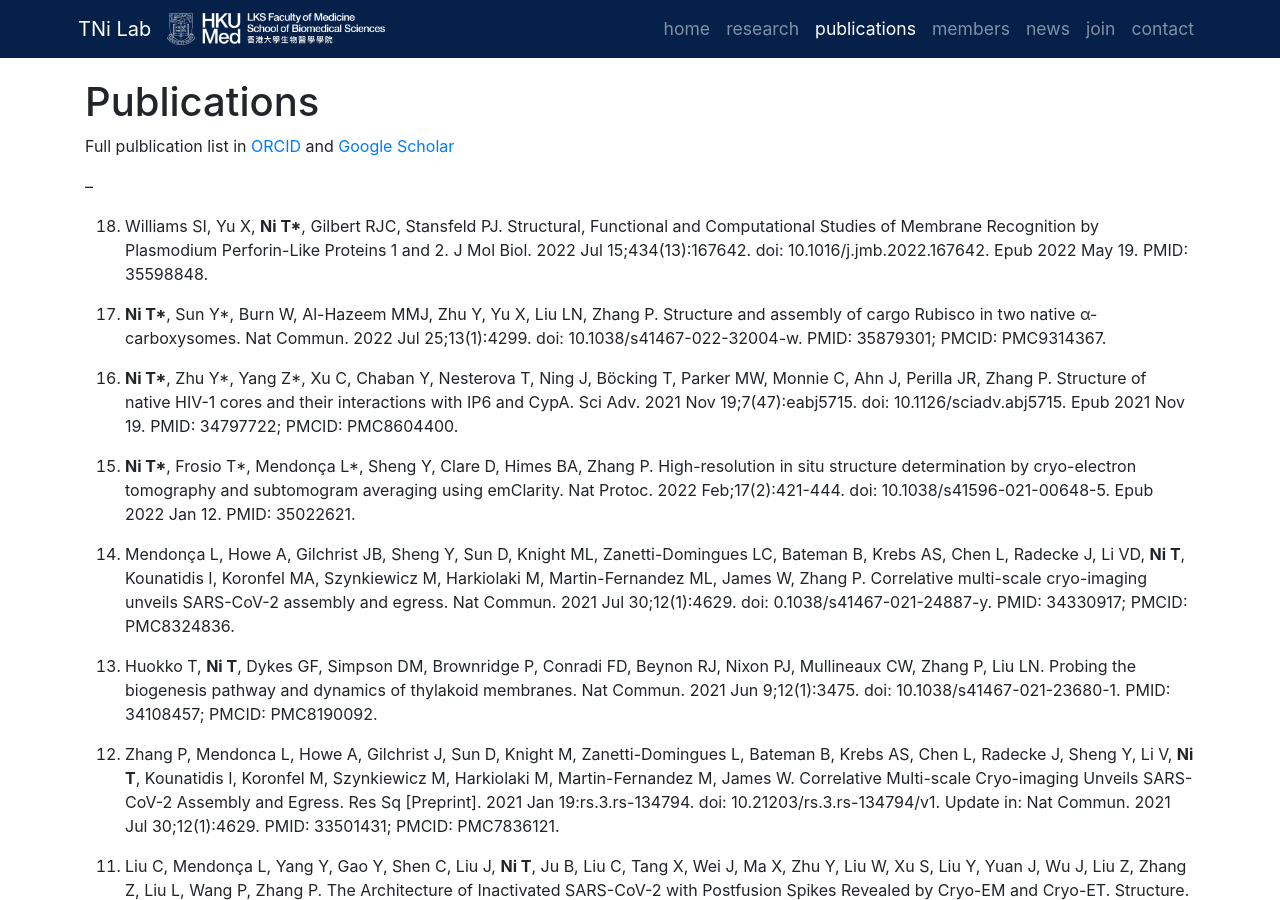
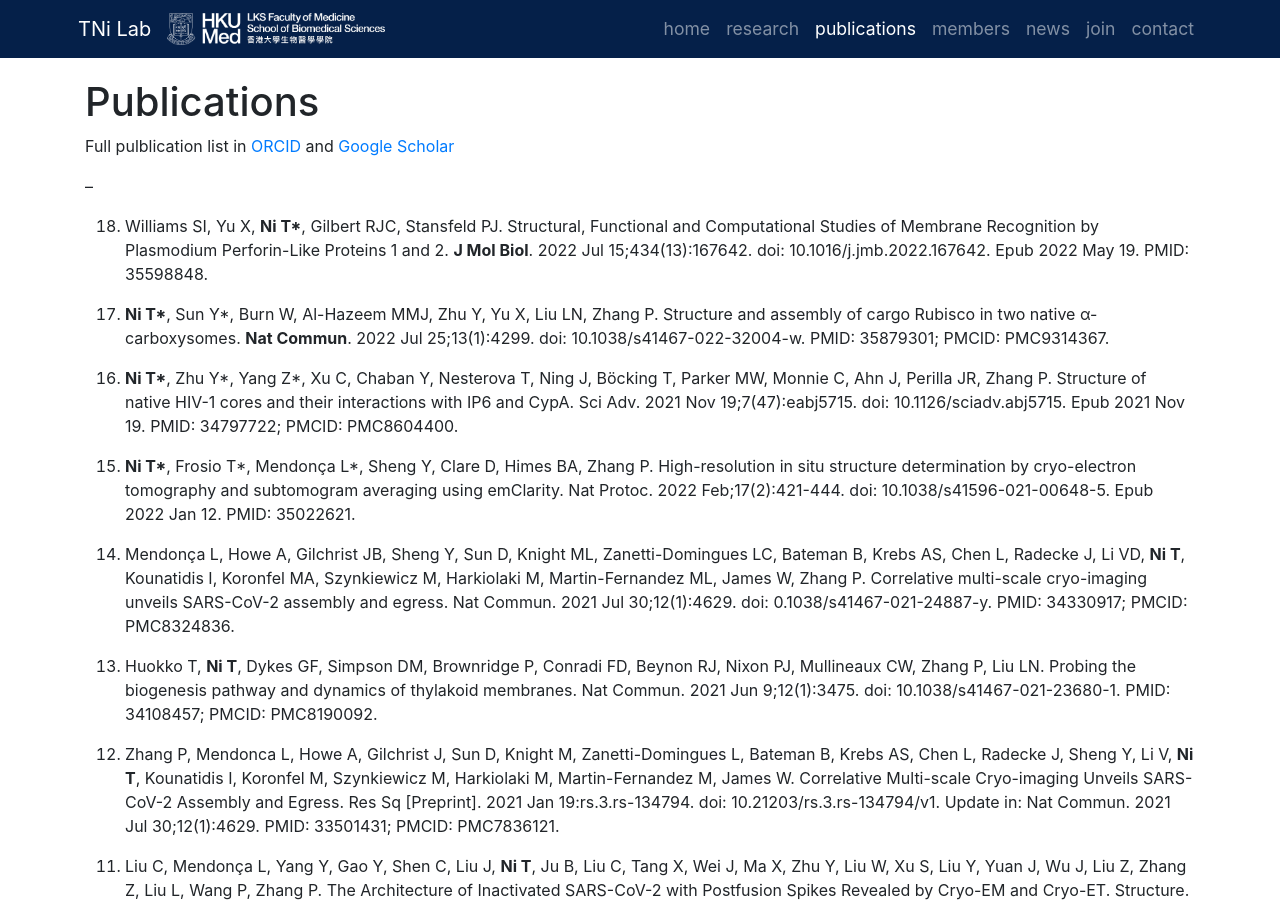
Before and after one commit to Tao-Ni/TNI_lab_github, a Jekyll site: the page built from publications/index.md, in a window 1280 px wide and 900 px high. Built offline with Jekyll 4.4.1, drawn with Linux system fonts in a browser that asks for light colours.

```diff
--- a/publications/index.md
+++ b/publications/index.md
@@ -12,9 +12,9 @@ Full pulblication list in [ORCID](https://orcid.org/0000-0001-7268-0306) and [Go
 
 --
 
-1. Williams SI, Yu X, **Ni T\***, Gilbert RJC, Stansfeld PJ. Structural, Functional and Computational Studies of Membrane Recognition by Plasmodium Perforin-Like Proteins 1 and 2. J Mol Biol. 2022 Jul 15;434(13):167642. doi: 10.1016/j.jmb.2022.167642. Epub 2022 May 19. PMID: 35598848.
+1. Williams SI, Yu X, **Ni T\***, Gilbert RJC, Stansfeld PJ. Structural, Functional and Computational Studies of Membrane Recognition by Plasmodium Perforin-Like Proteins 1 and 2. **J Mol Biol**. 2022 Jul 15;434(13):167642. doi: 10.1016/j.jmb.2022.167642. Epub 2022 May 19. PMID: 35598848.
 
-1. **Ni T\***, Sun Y\*, Burn W, Al-Hazeem MMJ, Zhu Y, Yu X, Liu LN, Zhang P. Structure and assembly of cargo Rubisco in two native α-carboxysomes. Nat Commun. 2022 Jul 25;13(1):4299. doi: 10.1038/s41467-022-32004-w. PMID: 35879301; PMCID: PMC9314367.
+1. **Ni T\***, Sun Y\*, Burn W, Al-Hazeem MMJ, Zhu Y, Yu X, Liu LN, Zhang P. Structure and assembly of cargo Rubisco in two native α-carboxysomes. **Nat Commun**. 2022 Jul 25;13(1):4299. doi: 10.1038/s41467-022-32004-w. PMID: 35879301; PMCID: PMC9314367.
 
 1. **Ni T\***, Zhu Y\*, Yang Z\*, Xu C, Chaban Y, Nesterova T, Ning J, Böcking T, Parker MW, Monnie C, Ahn J, Perilla JR, Zhang P. Structure of native HIV-1 cores and their interactions with IP6 and CypA. Sci Adv. 2021 Nov 19;7(47):eabj5715. doi: 10.1126/sciadv.abj5715. Epub 2021 Nov 19. PMID: 34797722; PMCID: PMC8604400.
 
```
